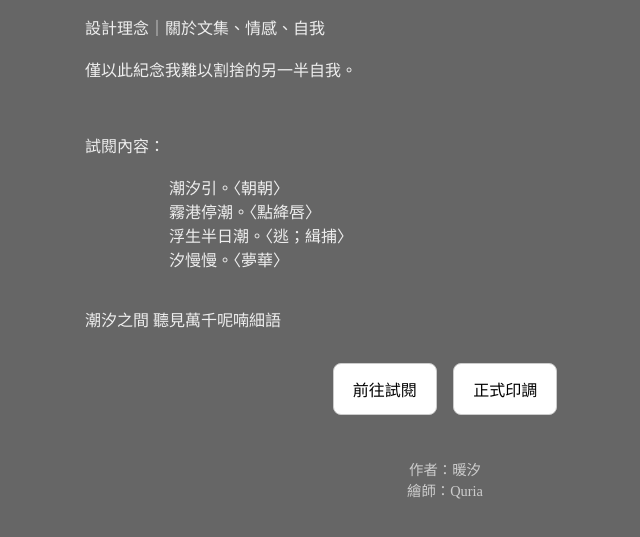
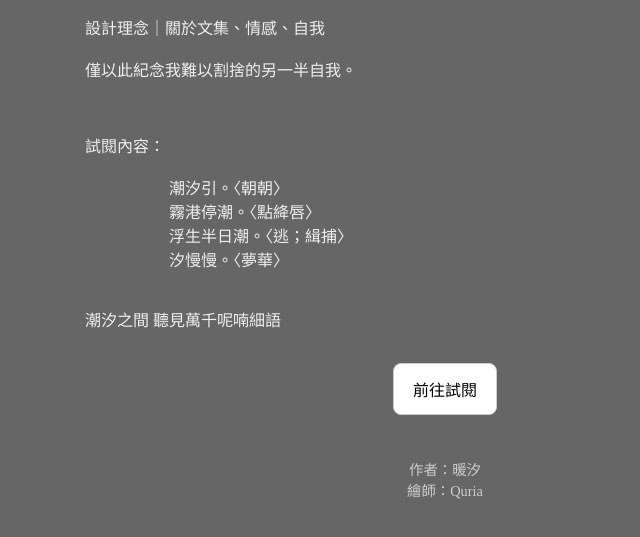
Before and after one commit to miaozehris/hinuannxi1, a plain HTML site: page index.html in a window 1280 px wide. Shown: the part 127-664 px from the top of the page, without its empty margins (195-835 px from the left). Drawn offline with Linux system fonts and the light colour scheme; files whose address does not match are found by name; a web font is replaced by a local one.

Commit message:
Update index.html

```diff
--- a/index.html
+++ b/index.html
@@ -148,7 +148,6 @@
     <!-- 導覽按鈕 -->
     <div class="button-grid">
       <a href="works.html" class="work-button" >前往試閱</a>
-      <a href="https://docs.google.com/forms/d/e/1FAIpQLSd7PfAEMEa9rQUV912T4QWDwYou5p_7dGv_dz9B8ntMd2BIOw/viewform" class="work-button" >正式印調</a>
     </div>
 
     <!-- 結語文字置中 -->
```
